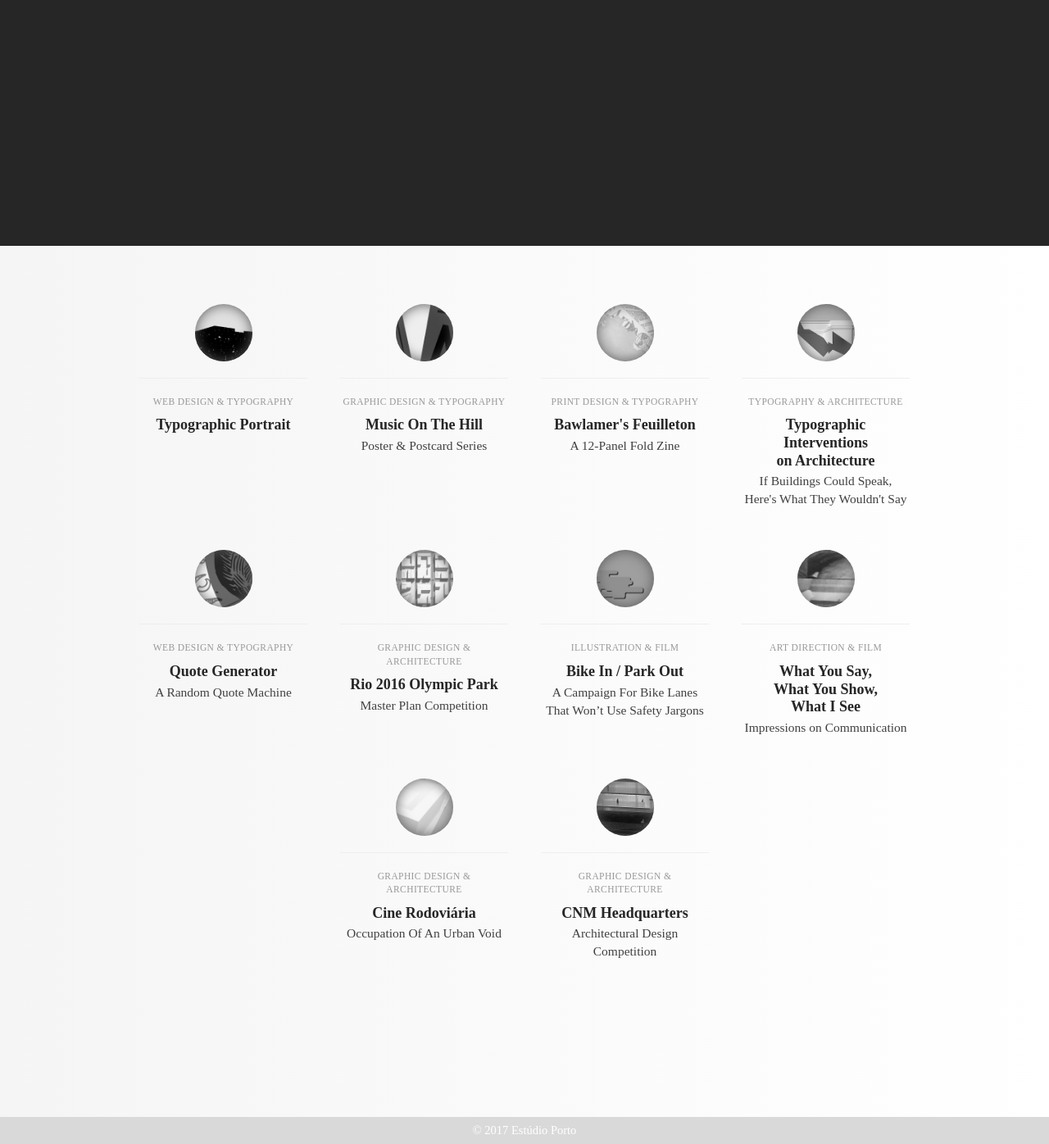
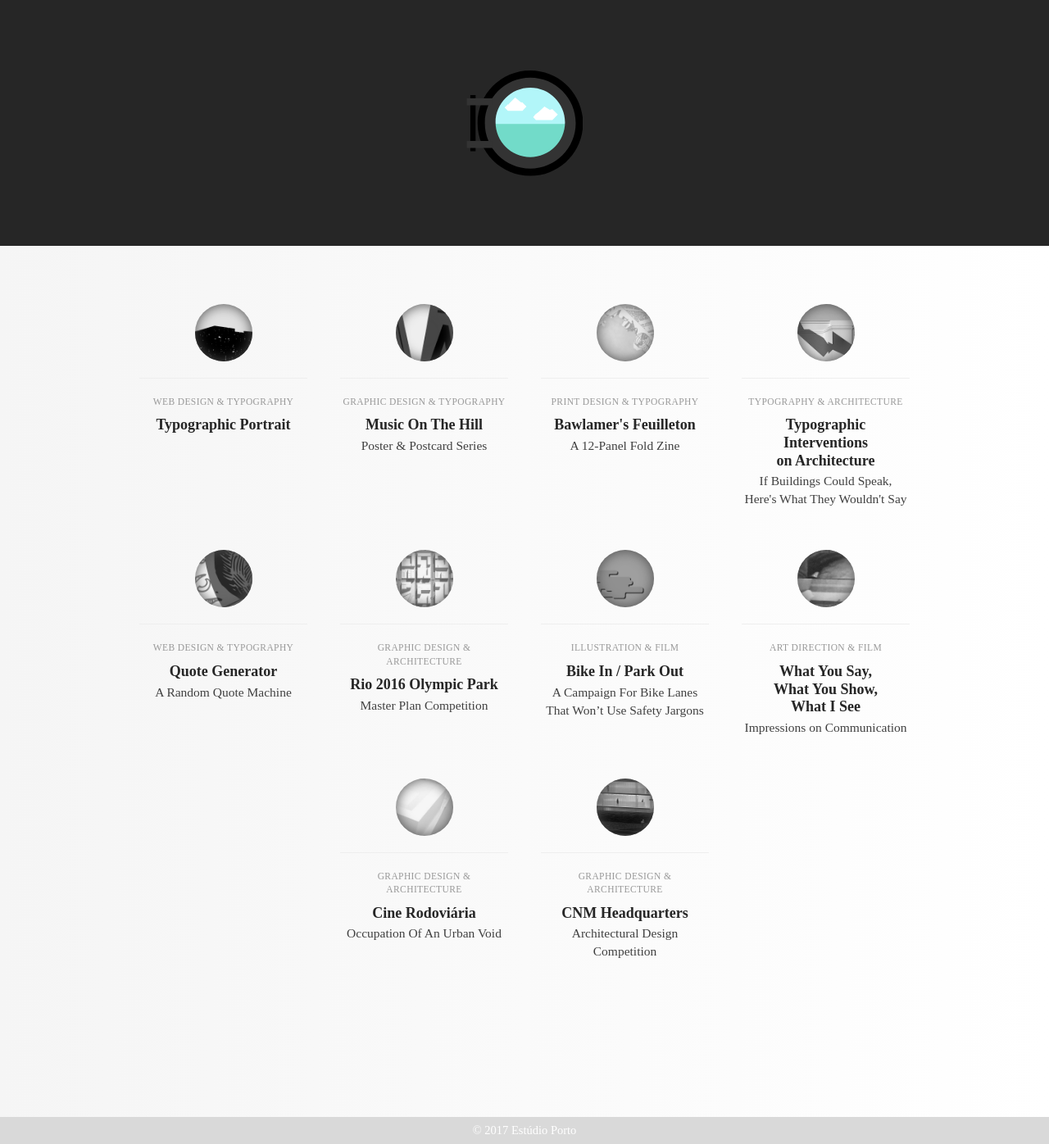
Before and after one commit to carolineportugal/estudioporto, a Jekyll site: the page built from index.html, in a window 1280 px wide. Shown: the whole page at 82% size. Built offline with Jekyll 4.4.1, drawn with Linux system fonts in a browser that asks for light colours; nearby versions of some CDN libraries; some web fonts are replaced.

Commit message:
starts adding logo svg

```diff
--- a/_sass/_home.scss
+++ b/_sass/_home.scss
@@ -90,6 +90,14 @@ $transition-time:.2s;
     height:30rem;
     width:100%;
     background: lighten(#000, 15%);
+    display: flex;
+    justify-content: center;
+    align-items: center;
+
+    svg{
+        height:130px;
+    }
+
   }
 
   .projects-wrapper{
@@ -140,7 +148,7 @@ $transition-time:.2s;
       width: 100%;
       height:100%;
       border-radius: 50%;
-      box-shadow: inset 0 0 15px lighten(#000, 35%);
+      box-shadow: inset 0 0 15px lighten(#000, 30%);
       z-index: 10;
     }
 
--- a/index.html
+++ b/index.html
@@ -7,6 +7,41 @@ layout: default
   <h1 class="hidden-page-name">Projects</h1>
 
   <div class="header">
+
+    <svg version="1.1" xmlns="http://www.w3.org/2000/svg" x="0px" y="0px"
+    	 viewBox="0 0 265 241" style="enable-background:new 0 0 265 241;" xml:space="preserve">
+    <style type="text/css">
+    	.st0{fill:#B2F6F9;}
+    	.st1{fill:#72DBC9;}
+    	.st2{fill:#FFFFFF;}
+    	.st3{fill:#2A2C2B;}
+    	.st4{fill:#B1B2AB;}
+    	.st5{fill:#919191;}
+    	.st6{fill:#262626;}
+    	.st7{fill:#333333;}
+    	.st8{fill:#E2E2E2;}
+    	.st9{fill:#BABABA;}
+    </style>
+    <g>
+    	<rect class="st6" width="265" height="241"/>
+    	<circle id="sky" class="st0" cx="144.7" cy="119.3" r="82.2"/>
+    	<path id="sea" class="st1" d="M229,122.8c0,49.3-37.7,84.3-84.3,84.3s-84.3-35-84.3-84.3H229z"/>
+    	<polygon id="cloud2" class="st2" points="194.7,114 157.5,114 151.2,107.7 155.9,101.6 163.3,96 176.7,83.2 188.8,90.9
+    		194.7,89.4 207,101.7 194.7,114 	"/>
+    	<polygon id="cloud1" class="st2" points="136.1,83.5 126.4,73.8 124,74.1 110.5,63.1 96.6,76.9 96.8,78.9 94.1,78.4 86.7,85.8 94.1,93.2
+    		127.1,93.2 127.1,93.2 136.1,83.5 	"/>
+    	<path class="st7" d="M144.7,13c-59.6,0-108,48.4-108,108c0,59.6,48.4,108,108,108c59.6,0,108-48.4,108-108
+    		C252.7,61.4,204.4,13,144.7,13z M144.7,197.9c-43.4,0-78.6-35.2-78.6-78.6s35.2-78.6,78.6-78.6s78.6,35.2,78.6,78.6
+    		S188.1,197.9,144.7,197.9z"/>
+    	<path d="M144.7,1.7C78.8,1.7,25.4,55.1,25.4,121c0,65.9,53.4,119.3,119.3,119.3c65.9,0,119.3-53.4,119.3-119.3
+    		C264,55.1,210.6,1.7,144.7,1.7z M144.7,223.8c-56.8,0-102.8-46-102.8-102.8c0-56.8,46-102.8,102.8-102.8
+    		c56.8,0,102.8,46,102.8,102.8C247.5,177.8,201.5,223.8,144.7,223.8z"/>
+    	<rect x="9.1" y="57.5" width="11.8" height="127"/>
+    	<rect class="st7" x="1" y="64.8" width="60" height="15.8"/>
+    	<rect class="st7" x="1" y="161.3" width="60" height="15.8"/>
+    </g>
+    </svg>
+
   </div>
 
   <div class="container">
```
